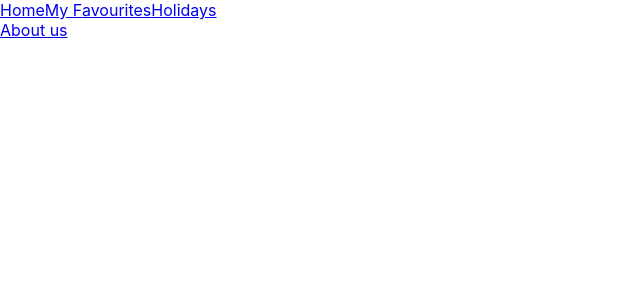
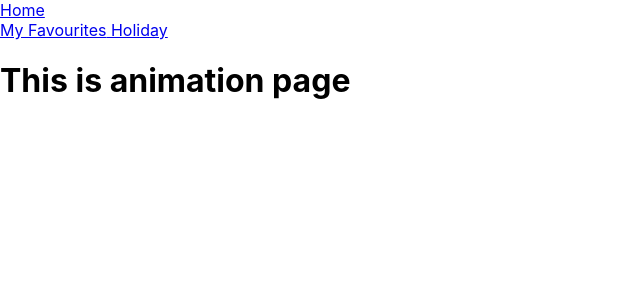
Before and after one commit to sevinch02/holidays, a React (Create React App) app: page /animation in a window 1280 px wide. Shown: the top 300 px of the page, without its empty margins (0-640 px from the left). Built offline with nearby package versions, Linux system fonts and the light colour scheme.

Commit message:
save animation commit

```diff
--- a/src/App.js
+++ b/src/App.js
@@ -5,6 +5,7 @@ import Home from './pages/Home'
 import Favourites from './pages/Favourites';
 import Holidays from './pages/Holidays';
 import Aboutus from './pages/About-us';
+import Animation from './Components/Animation/Animation';
 
 import React from "react";
 import {
@@ -25,6 +26,7 @@ function App() {
           <Route path="/favourites" element={<Favourites/>}> </Route>
           <Route path="/holidays" element={<Holidays/>}> </Route>
           <Route path="/about-us" element={<Aboutus/>}> </Route>
+          <Route path="/animation" element={<Animation/>}> </Route>
         </Routes>
           </Router>
 
--- /dev/null
+++ b/src/Components/Animation/Animation.js
@@ -0,0 +1,12 @@
+import React from 'react'
+
+const Animation = () => {
+    return (
+        <div>
+
+            <h1>This is animation  page</h1>
+        </div>
+    )
+}
+
+export default Animation;
--- a/src/Components/Header/Header.js
+++ b/src/Components/Header/Header.js
@@ -4,19 +4,14 @@ const Header = () => {
   return (
     <div className="header">
       <div className="row">
-        <nav className="navbar">
         <Link className="header-link" to="/">
           Home
         </Link>
-          <Link to="/favourites" className="navbar__link">
+        <nav className="navbar">
+          <Link to="/" className="navbar__link">
             My Favourites
           </Link>
-          <Link to="/holidays" className="navbar__link">
-            Holidays
-          </Link>
-          <div>
-            <Link className="About" to="/about-us">About us</Link>
-          </div>
+          <Link className="navbar__link" to="/"> Holiday</Link>
         </nav>
       </div>
     </div>
--- a/src/pages/Favourites.js
+++ b/src/pages/Favourites.js
@@ -6,4 +6,4 @@ const Favourites=()=>{
     )
 }
 
-export default Favourites
+export default Favourites;
```
Also changed, not shown: src/Components/Animation/animation.css (added).
